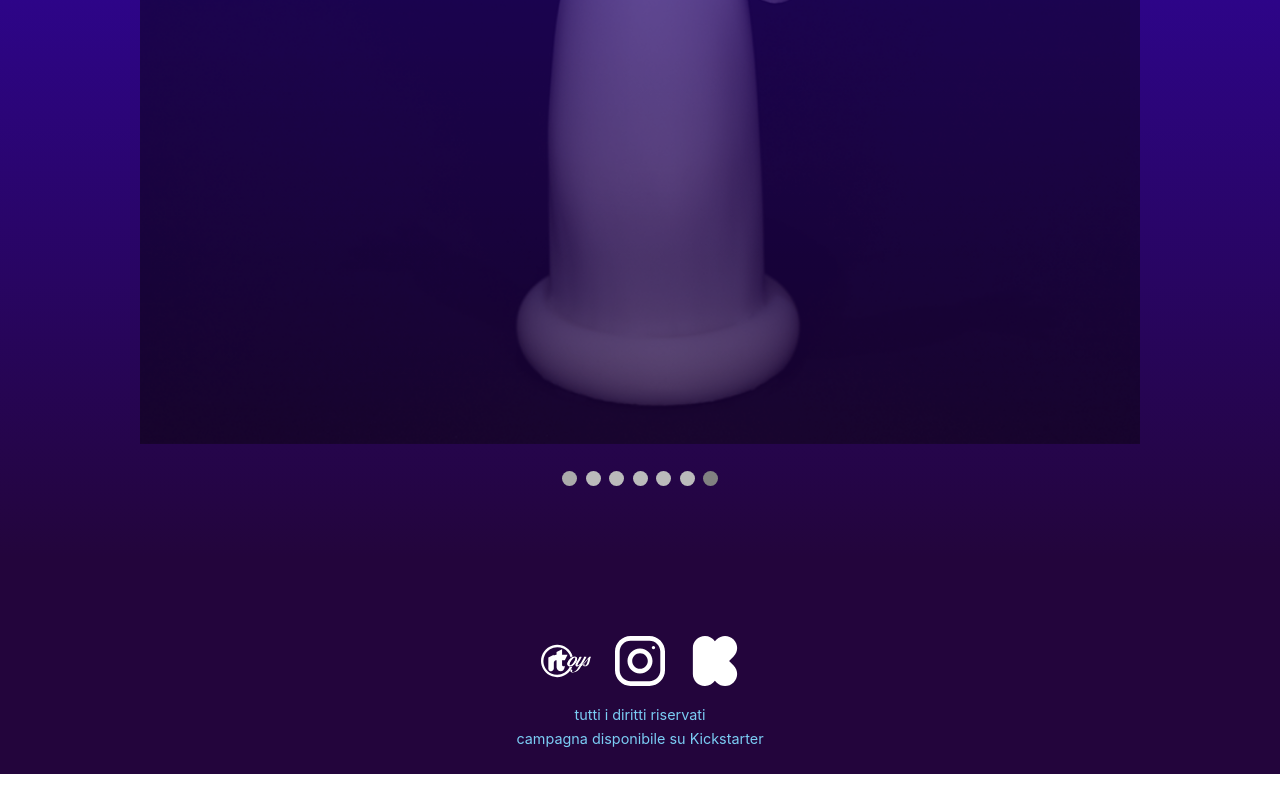
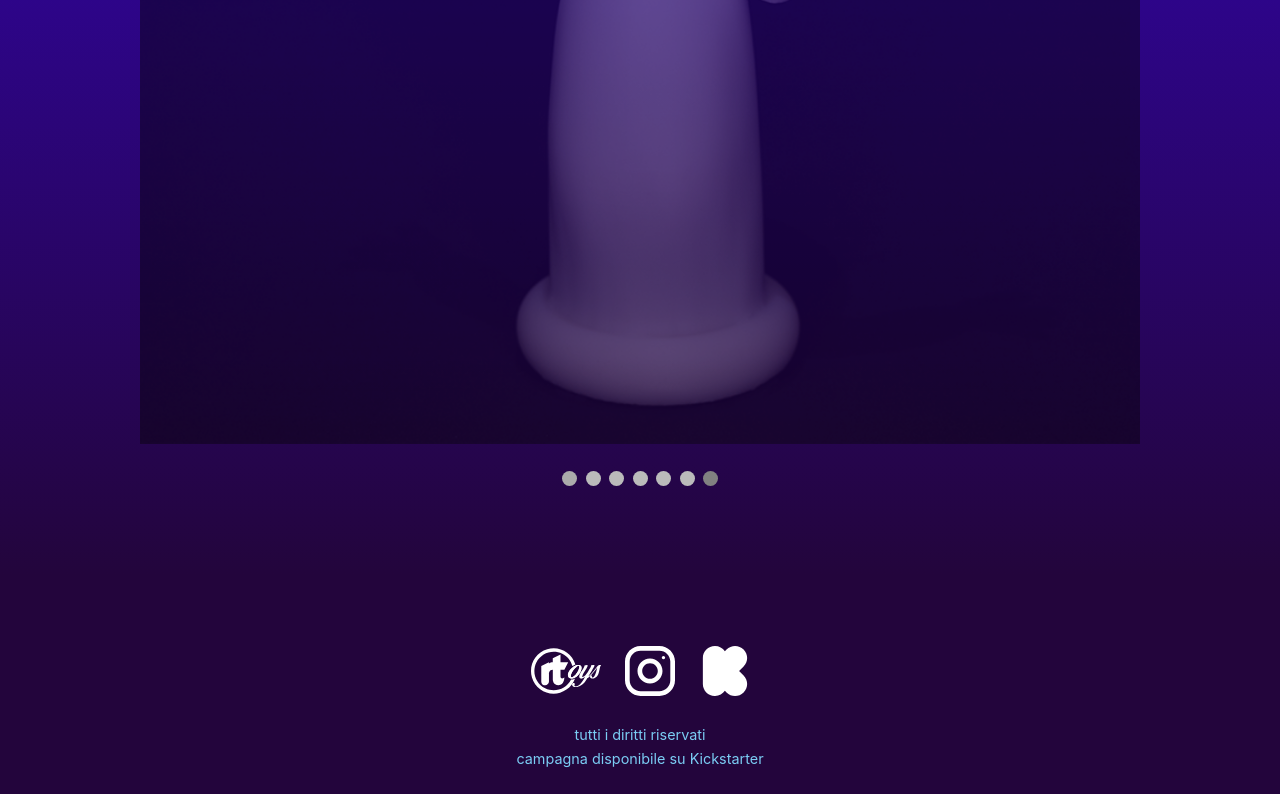
Before and after one commit to reborto/casper-condom-site, a plain HTML site: page gallery.html in a window 1280 px wide. Shown: the part 663-1457 px from the top of the page. Drawn offline with nearby package versions, Linux system fonts and the light colour scheme.

Commit message:
added anchor to the logos

```diff
--- a/css/style.css
+++ b/css/style.css
@@ -120,6 +120,11 @@ footer {
   margin: 0 10px; /* Space out the logos */
 }
 
+.footer-logo-rt-toys {
+  width: 70px; /* Adjusted size for better layout */
+  height: 70px;
+  margin: 0 10px; /* Space out the logos */
+}
 .footer-text span {
   font-size: 0.9rem; /* Slightly smaller text for the footer */
 }
--- a/gallery.html
+++ b/gallery.html
@@ -86,9 +86,18 @@
         <footer id="footer">
             <div class="footer-content">
                 <div class="footer-logos">
-                    <img src="logos/footer/rt toys bianco.svg" alt="RT Toys Logo" class="footer-logo">
-                    <img src="logos/footer/instagram casper.svg" alt="Instagram Logo" class="footer-logo">
-                    <img src="logos/footer/kickstarter K.svg" alt="Kickstarter Logo" class="footer-logo">
+                    <span>
+                        <a href="https://www.instagram.com/robertotirritographic/"></a>
+                        <img src="logos/footer/rt toys bianco.svg" alt="RT Toys Logo" class="footer-logo-rt-toys">
+                    </span>
+                    <span>
+                        <a href="https://www.instagram.com/caspercondom/"></a>
+                        <img src="logos/footer/instagram casper.svg" alt="Instagram Logo" class="footer-logo">
+                    </span>
+                    <span>
+                        <a href="https://www.kickstarter.com/projects/rtgraphic/casper-condom-luxury-toy"></a>
+                        <img src="logos/footer/kickstarter K.svg" alt="Kickstarter Logo" class="footer-logo">
+                    </span>
                 </div>
                 <div class="footer-text">
                     <span>tutti i diritti riservati</span>
```
Also changed, not shown: index.html (+12 -3 lines), project.html (+12 -3 lines).
